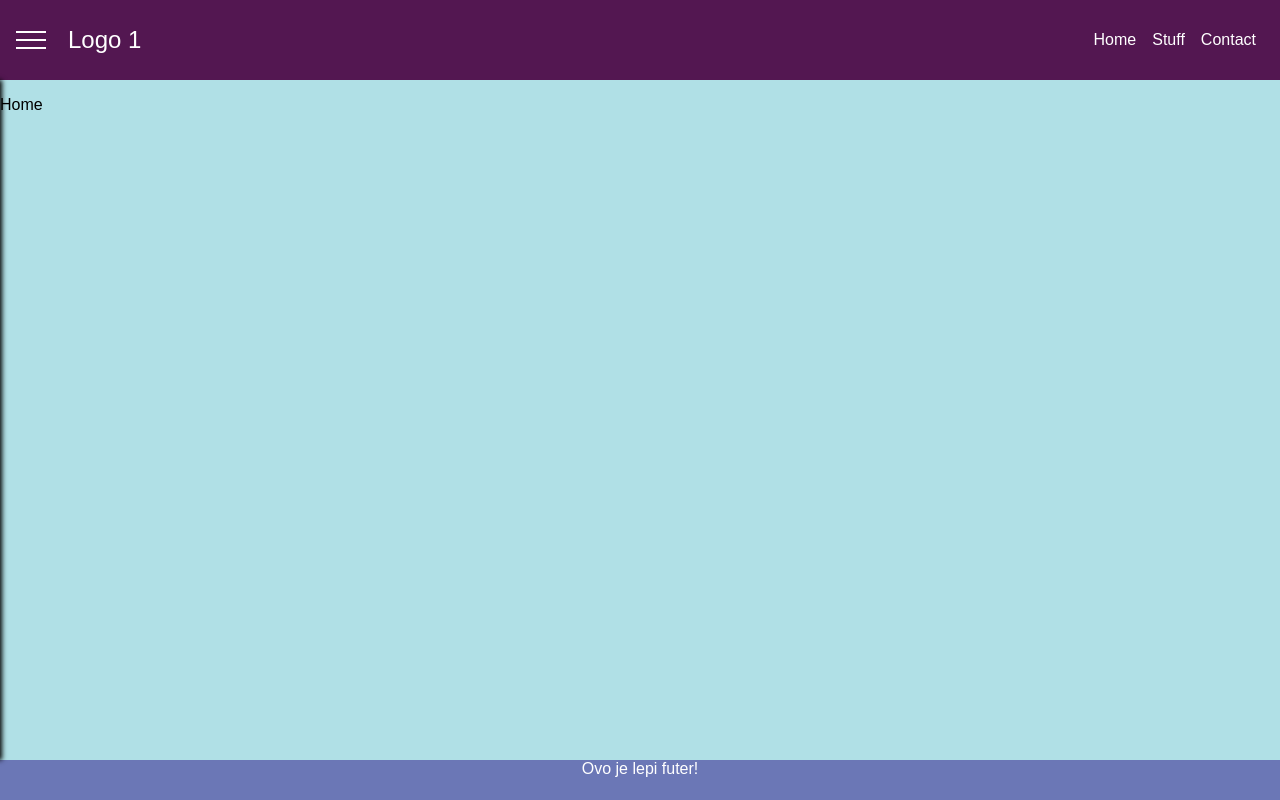
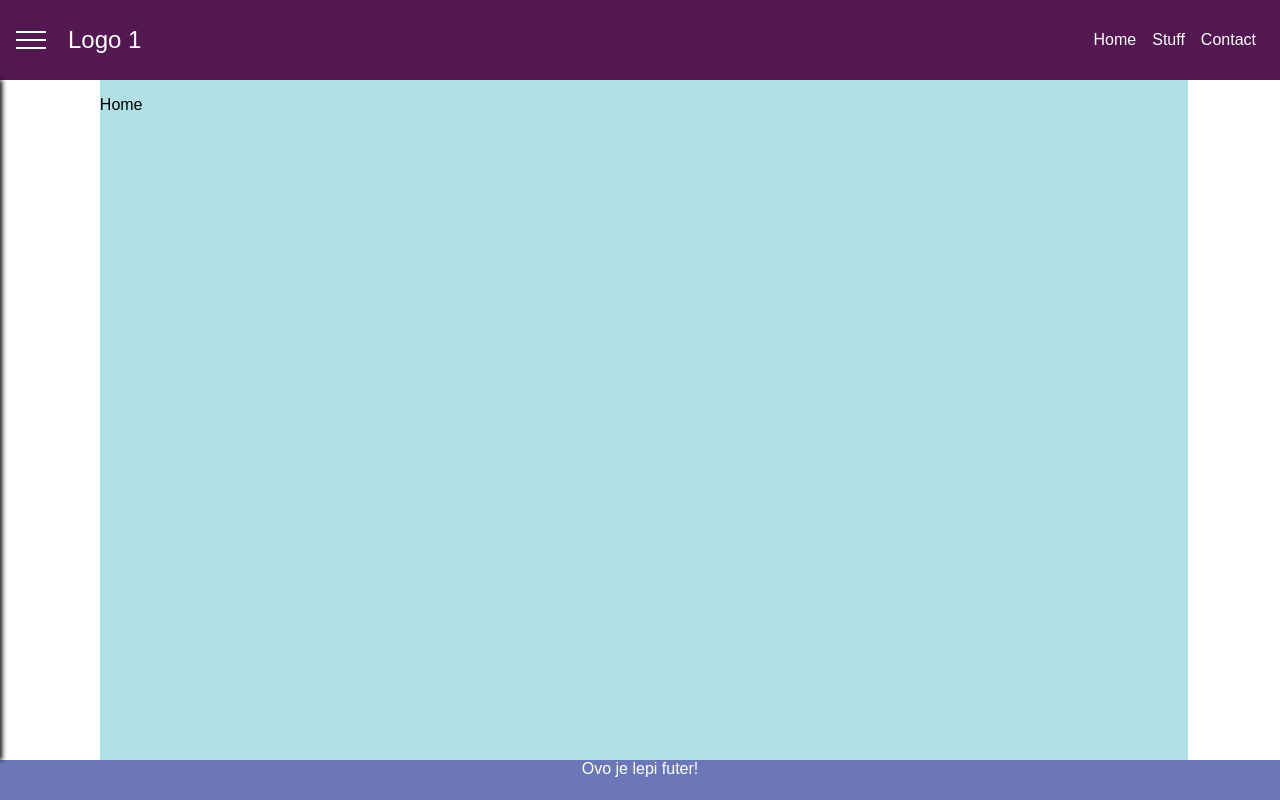
Before and after one commit to slavinjo/react-boilerplate, a React (Create React App) app: page / in a window 1280 px wide. Built offline with nearby package versions, Linux system fonts and the light colour scheme.

Commit message:
css a bit

```diff
--- a/src/components/Main/Main.css
+++ b/src/components/Main/Main.css
@@ -1,7 +1,8 @@
 .main{
     position: fixed;
     top:10%;
+    left: 7.8%;
     background: powderblue;
-    width: 100%;
+    width: 85%;
     height: 85%;
 }
--- a/src/components/SideDrawer/SideDrawer.js
+++ b/src/components/SideDrawer/SideDrawer.js
@@ -1,5 +1,6 @@
 import React from 'react';
 import './SideDrawer.css'
+import { NavLink } from "react-router-dom";
 
 const sideDrawer = props => {
     const visible = props.visible;
@@ -10,8 +11,9 @@
     return (
         <nav className={className}>
             <ul>
-                <li><a href="/">Link 1</a></li>
-                <li><a href="/">Link 2</a></li>
+                <li><NavLink to="/">Home</NavLink></li>
+                <li><NavLink to="/stuff">Stuff</NavLink></li>
+                <li><NavLink to="/contact">Contact</NavLink></li>
             </ul>
         </nav>
     );
```
